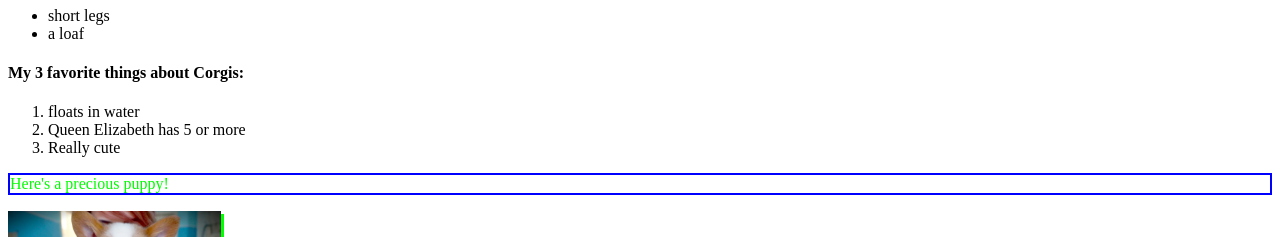
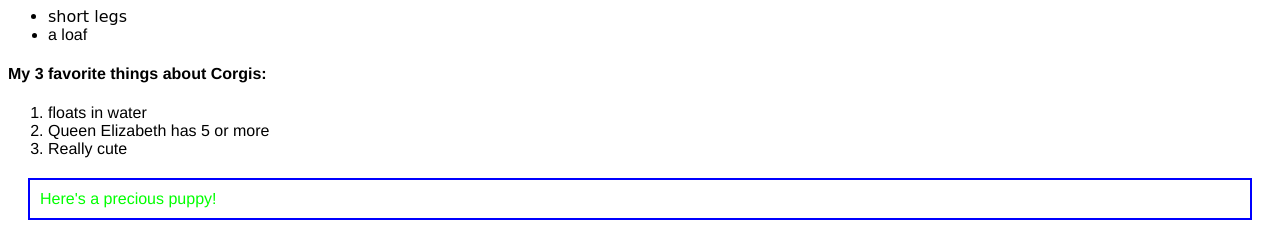
Before and after one commit to melissacole8/assignment2, a plain HTML site: page index.html in a window 1280 px wide. Shown: the part 175-412 px from the top of the page. Drawn offline with Linux system fonts and the light colour scheme.

Commit message:
added elements

```diff
--- a/css/styles.css
+++ b/css/styles.css
@@ -1,4 +1,10 @@
+* {
+    box-sizing: border-box;
+}
 
+html {
+    font-family: helvetica;
+}
 .green {
     color: #00ff00
 }
--- a/index.html
+++ b/index.html
@@ -18,7 +18,7 @@
         <h1>All About Corgis</h1>
         <p>
            <ul>
-        <li>short legs</li>
+        <li style="font-family: cursive">short legs</li>
                <li>a loaf</li>
            </ul>
         <h4>My 3 favorite things about Corgis:
@@ -28,7 +28,7 @@
         <li>Queen Elizabeth has 5 or more</li>
         <li>Really cute</li>
         </ol>
-     <p class="green blue-border"> Here's a precious puppy!</p>
+     <p style="margin:20px; padding: 10px;" class="green blue-border"> Here's a precious puppy!</p>
     <a href="https://barkpost.com/our-favorite-barrels-of-fluff-10-fun-corgi-facts/" target="_blank">
         <img class="corgi-gallery" alt="blue eyed corgi" src="images/corgi-blue-eyes.jpg">
         </a>
```
